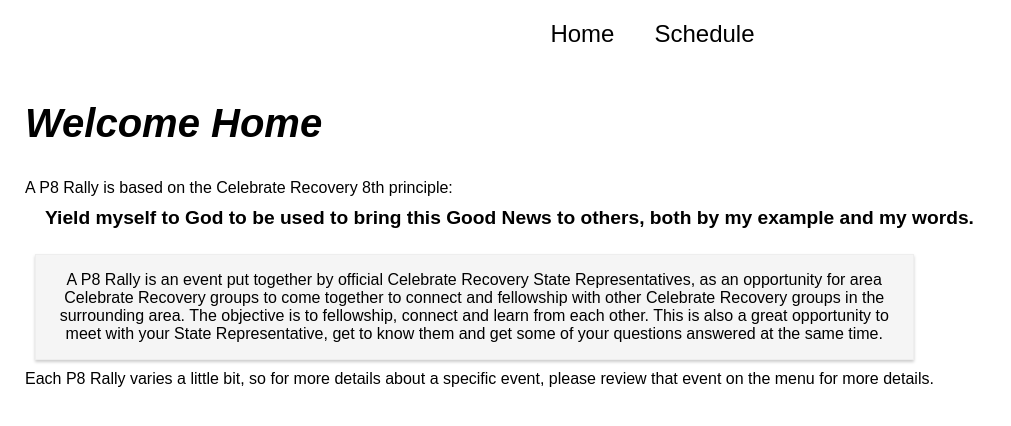
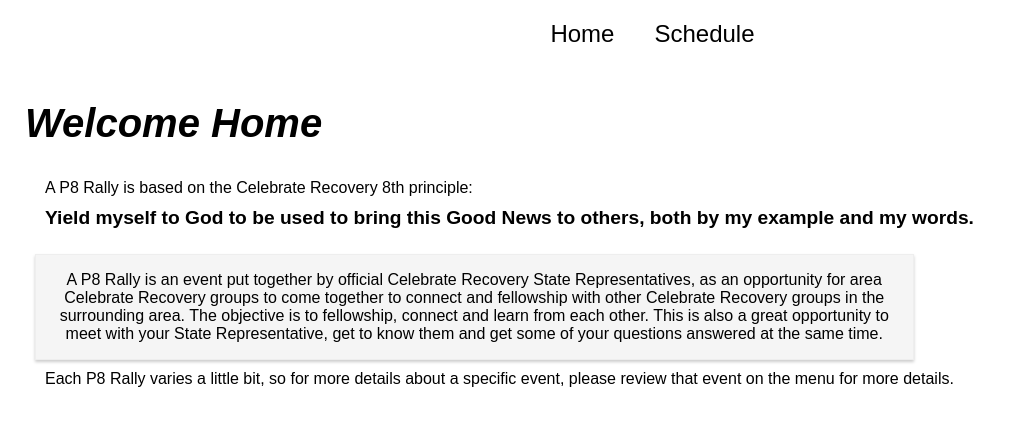
Before and after one commit to danocolombo/p8-s3-react, a React (Create React App) app: page / in a window 1280 px wide. Shown: the top 426 px of the page, without its empty margins (0-1011 px from the left). Built offline with nearby package versions, Linux system fonts and the light colour scheme.

Commit message:
adjusted home layout styles

```diff
--- a/src/components/Home/Home.css
+++ b/src/components/Home/Home.css
@@ -15,6 +15,7 @@
 }
 .Message {
 	padding-left:20px;
+	padding-right:20px;
 	padding-top:10px;
 	padding-bottom: 15px;
 	font-weight: bold;
@@ -31,3 +32,6 @@
     box-sizing: border-box;
     cursor: pointer;
 }
+.BasicParagraph {
+	padding: 0 20px 0 20px;
+}
--- a/src/components/Home/Home.js
+++ b/src/components/Home/Home.js
@@ -5,12 +5,12 @@
 	<section>
 		<h1>Welcome Home</h1>
 		<div>
-			<div>A P8 Rally is based on the Celebrate Recovery 8th principle:</div>
+			<div className="BasicParagraph">A P8 Rally is based on the Celebrate Recovery 8th principle:</div>
 
 			<div className="Message">Yield myself to God to be used to bring this Good News to others, both by my example and my words.</div>
 
 			<div className="BoxMessage">A P8 Rally is an event put together by official Celebrate Recovery State Representatives, as an opportunity for area Celebrate Recovery groups to come together to connect and fellowship with other Celebrate Recovery groups in the surrounding area. The objective is to fellowship, connect and learn from each other. This is also a great opportunity to meet with your State Representative, get to know them and get some of your questions answered at the same time.</div>
-			<div>Each P8 Rally varies a little bit, so for more details about a specific event, please review that event on the menu for more details.</div>
+			<div className="BasicParagraph">Each P8 Rally varies a little bit, so for more details about a specific event, please review that event on the menu for more details.</div>
 		</div>
 	</section>
 )
```
